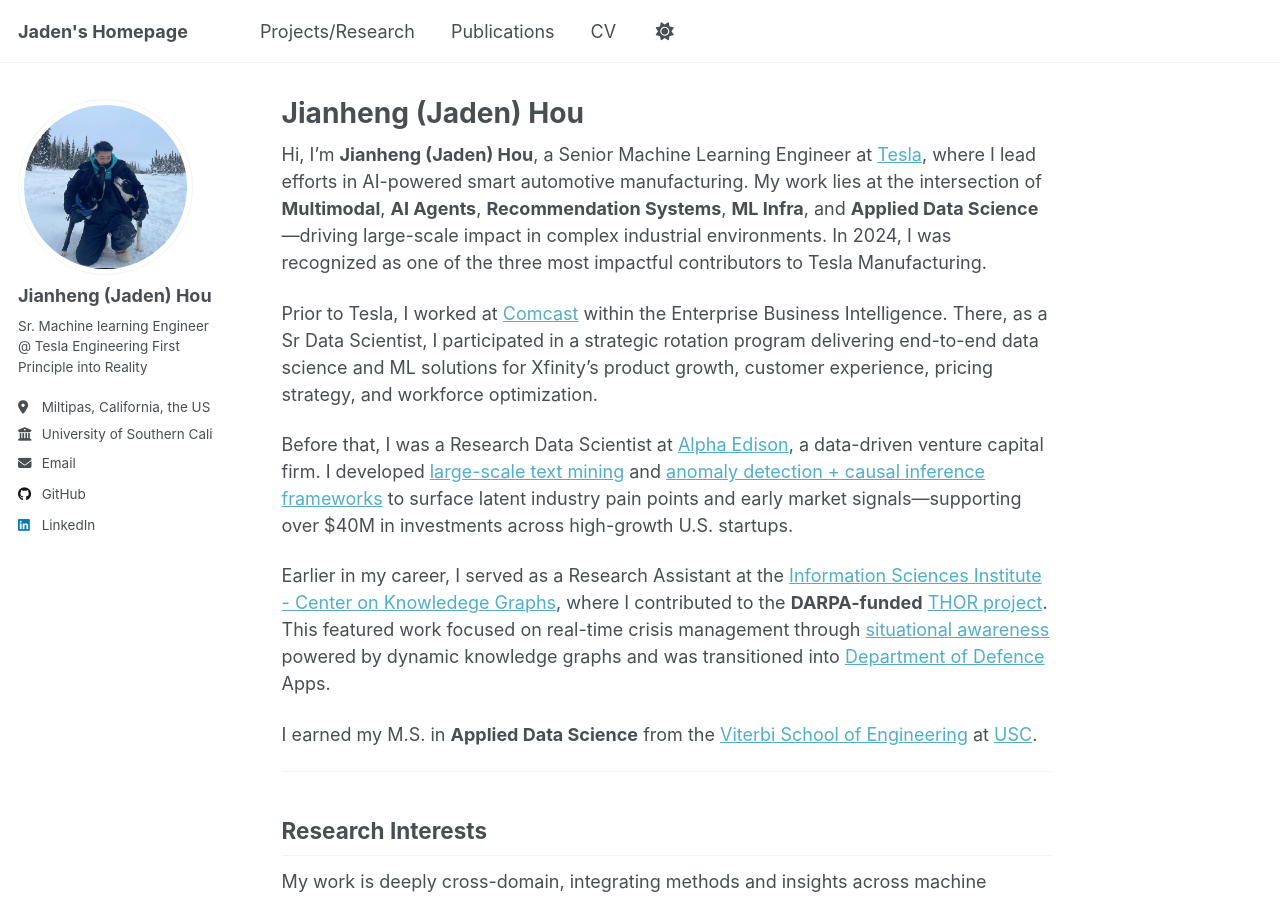
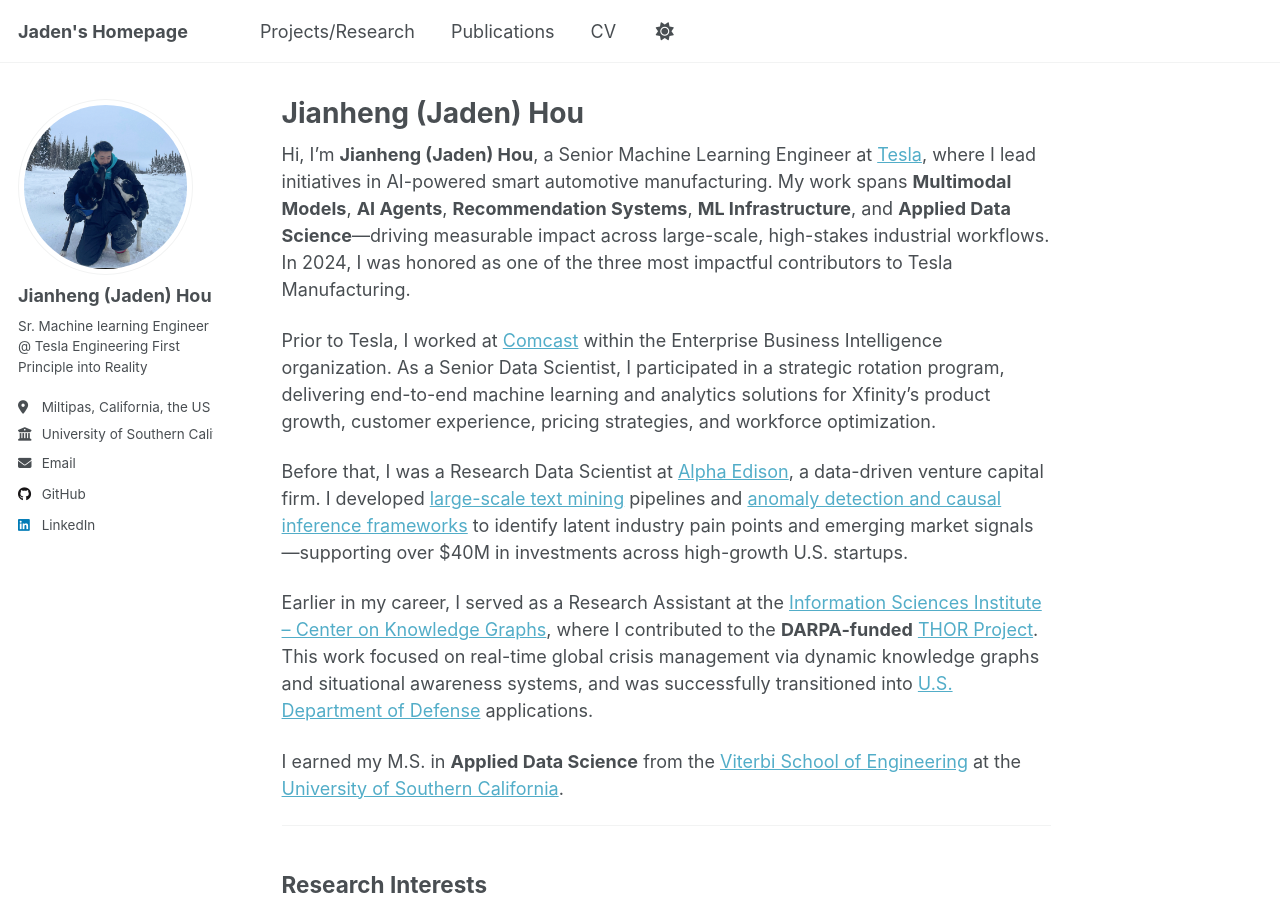
Before and after one commit to JianhengHou/JianhengHou.github.io, a Jekyll site: the page built from _pages/about.md, in a window 1280 px wide and 900 px high. Built offline with Jekyll 4.4.1, drawn with Linux system fonts in a browser that asks for light colours.

Commit message:
Update about.md

```diff
--- a/_pages/about.md
+++ b/_pages/about.md
@@ -4,15 +4,16 @@ title: "Jianheng (Jaden) Hou"
 author_profile: true
 ---
 
-Hi, I’m **Jianheng (Jaden) Hou**, a Senior Machine Learning Engineer at [Tesla](https://www.tesla.com/AI), where I lead efforts in AI-powered smart automotive manufacturing. My work lies at the intersection of **Multimodal**, **AI Agents**, **Recommendation Systems**, **ML Infra**, and **Applied Data Science**—driving large-scale impact in complex industrial environments. In 2024, I was recognized as one of the three most impactful contributors to Tesla Manufacturing.
+Hi, I’m **Jianheng (Jaden) Hou**, a Senior Machine Learning Engineer at [Tesla](https://www.tesla.com/AI), where I lead initiatives in AI-powered smart automotive manufacturing. My work spans **Multimodal Models**, **AI Agents**, **Recommendation Systems**, **ML Infrastructure**, and **Applied Data Science**—driving measurable impact across large-scale, high-stakes industrial workflows. In 2024, I was honored as one of the three most impactful contributors to Tesla Manufacturing.
 
-Prior to Tesla, I worked at [Comcast](https://www.xfinity.com/overview) within the Enterprise Business Intelligence. There, as a Sr Data Scientist, I participated in a strategic rotation program delivering end-to-end data science and ML solutions for Xfinity’s product growth, customer experience, pricing strategy, and workforce optimization.
+Prior to Tesla, I worked at [Comcast](https://www.xfinity.com/overview) within the Enterprise Business Intelligence organization. As a Senior Data Scientist, I participated in a strategic rotation program, delivering end-to-end machine learning and analytics solutions for Xfinity’s product growth, customer experience, pricing strategies, and workforce optimization.
 
-Before that, I was a Research Data Scientist at [Alpha Edison](https://www.alphaedison.com/), a data-driven venture capital firm. I developed [large-scale text mining](https://jianhenghou.github.io/Medical-Sieve/) and [anomaly detection + causal inference frameworks](https://jianhenghou.github.io/consumption-tracking-and-causal-analysis/) to surface latent industry pain points and early market signals—supporting over $40M in investments across high-growth U.S. startups.
+Before that, I was a Research Data Scientist at [Alpha Edison](https://www.alphaedison.com/), a data-driven venture capital firm. I developed [large-scale text mining](https://jianhenghou.github.io/Medical-Sieve/) pipelines and [anomaly detection and causal inference frameworks](https://jianhenghou.github.io/consumption-tracking-and-causal-analysis/) to identify latent industry pain points and emerging market signals—supporting over $40M in investments across high-growth U.S. startups.
 
-Earlier in my career, I served as a Research Assistant at the [Information Sciences Institute - Center on Knowledege Graphs]([https://www.isi.edu/](https://www.isi.edu/centers-ckg/)), where I contributed to the **DARPA-funded** [THOR project](https://usc-isi-i2.github.io/thor/). This featured work focused on real-time crisis management through [situational awareness](https://researchoutreach.org/wp-content/uploads/2019/12/Mayank-Kejriwal.pdf) powered by dynamic knowledge graphs and was transitioned into [Department of Defence](https://www.defense.gov/)  Apps.
+Earlier in my career, I served as a Research Assistant at the [Information Sciences Institute – Center on Knowledge Graphs](https://www.isi.edu/centers-ckg/), where I contributed to the **DARPA-funded** [THOR Project](https://usc-isi-i2.github.io/thor/). This work focused on real-time global crisis management via dynamic knowledge graphs and situational awareness systems, and was successfully transitioned into [U.S. Department of Defense](https://www.defense.gov/) applications.
 
-I earned my M.S. in **Applied Data Science** from the [Viterbi School of Engineering](https://viterbischool.usc.edu/) at [USC](https://www.usc.edu/).
+I earned my M.S. in **Applied Data Science** from the [Viterbi School of Engineering](https://viterbischool.usc.edu/) at the [University of Southern California](https://www.usc.edu/).
+
 
 
 ---
```
